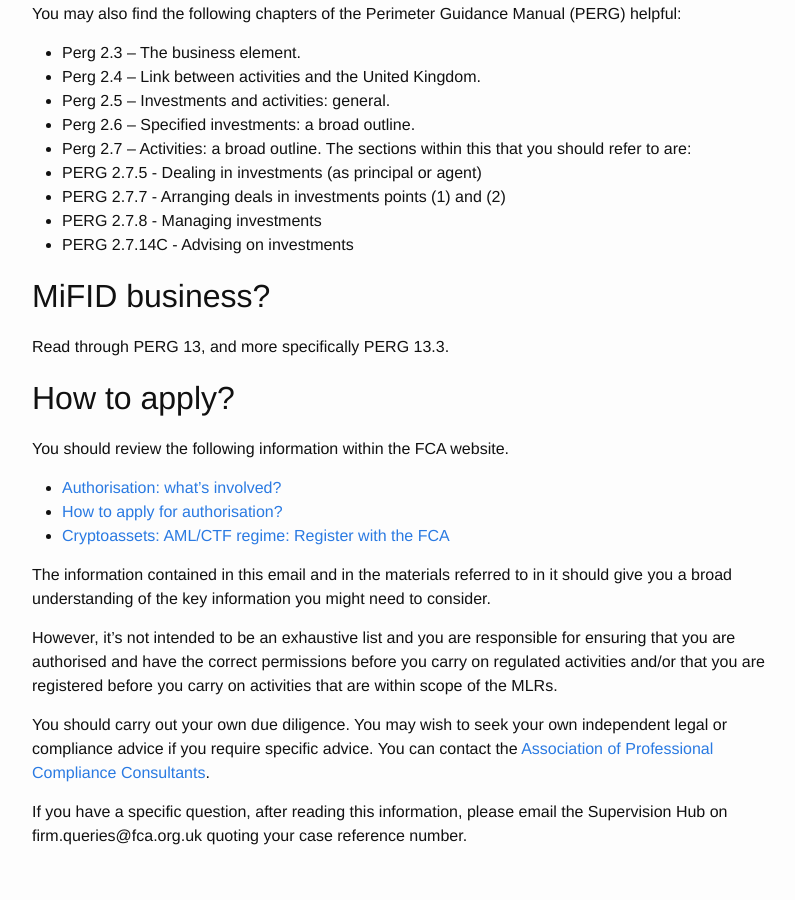
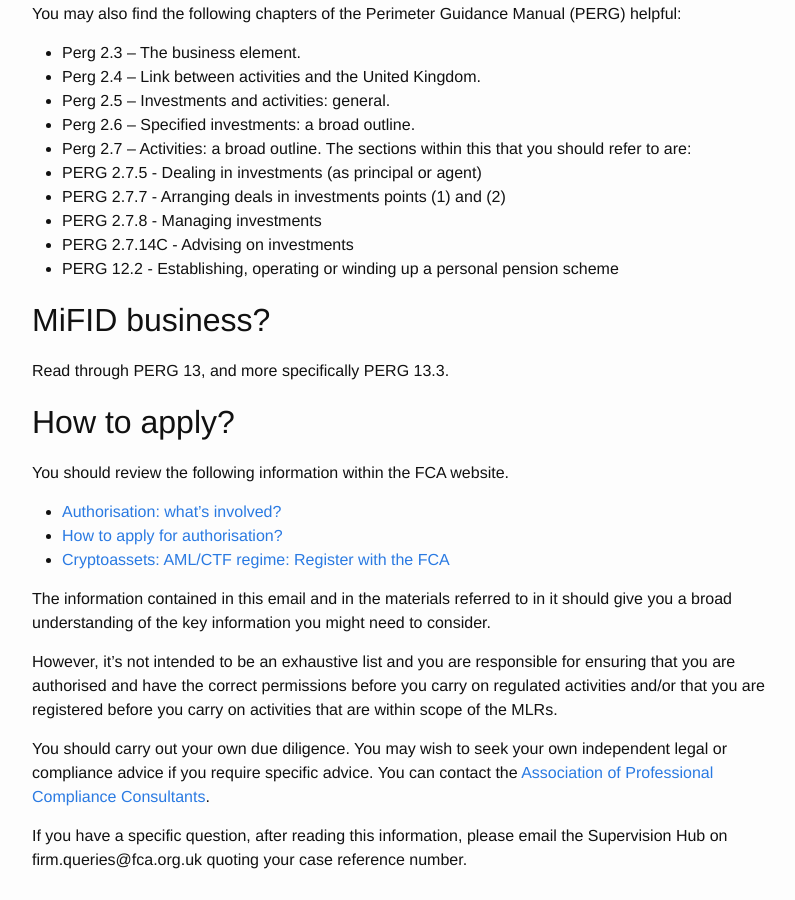
Before and after one commit to jli05/jli05.github.io, a Jekyll site: the page built from _posts/2024-08-19-FCA-SIPP-Authorisation.md, in a window 1280 px wide and 900 px high, scrolled down 372 px. Shown: the whole window, without its empty margins (238-1033 px from the left). Built offline with Jekyll 4.4.1, drawn with Linux system fonts in a browser that asks for light colours.

Commit message:
add PERG 12.2

```diff
--- a/_posts/2024-08-19-FCA-SIPP-Authorisation.md
+++ b/_posts/2024-08-19-FCA-SIPP-Authorisation.md
@@ -17,6 +17,7 @@
 * PERG 2.7.7 - Arranging deals in investments points (1) and (2)
 * PERG 2.7.8 - Managing investments
 * PERG 2.7.14C - Advising on investments
+* PERG 12.2 - Establishing, operating or winding up a personal pension scheme
 
 ## MiFID business?
 Read through PERG 13, and more specifically PERG 13.3.
```
